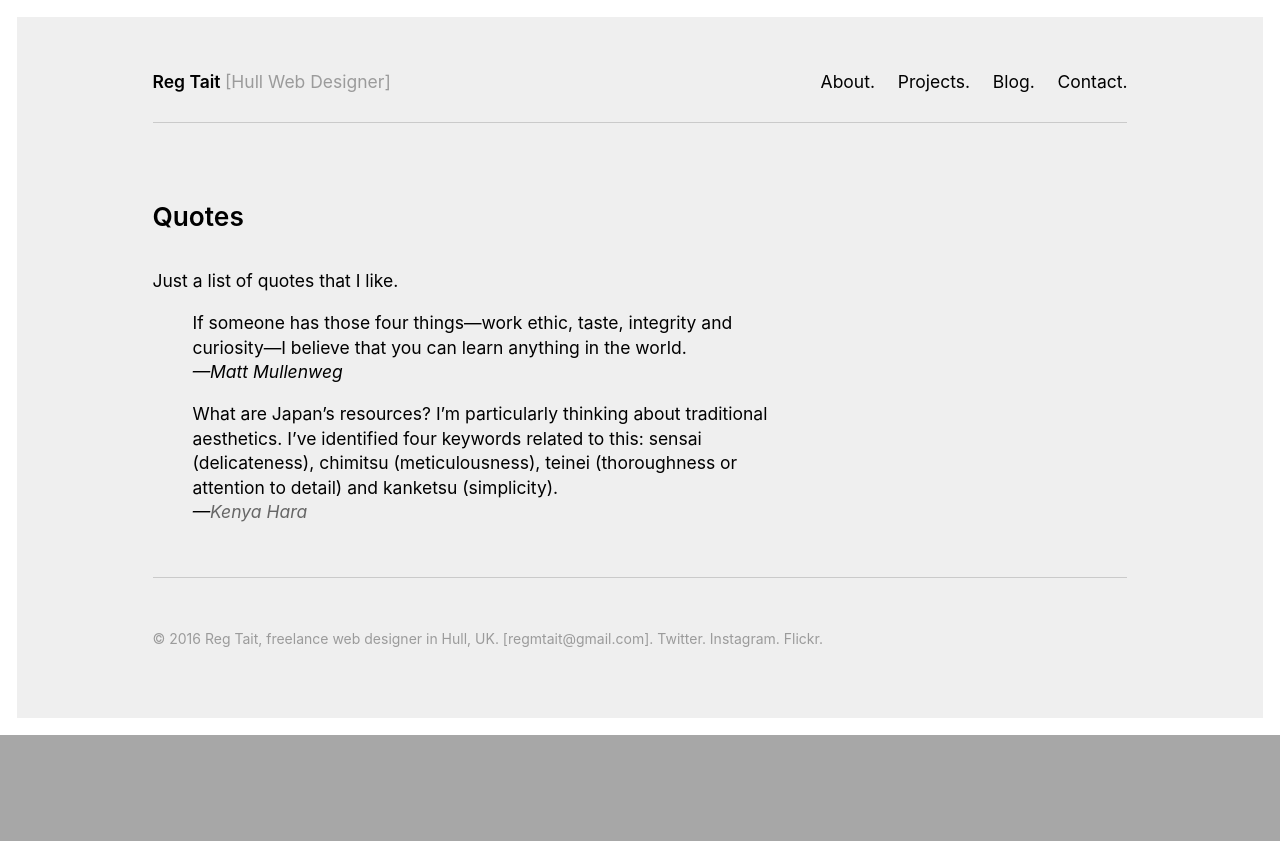
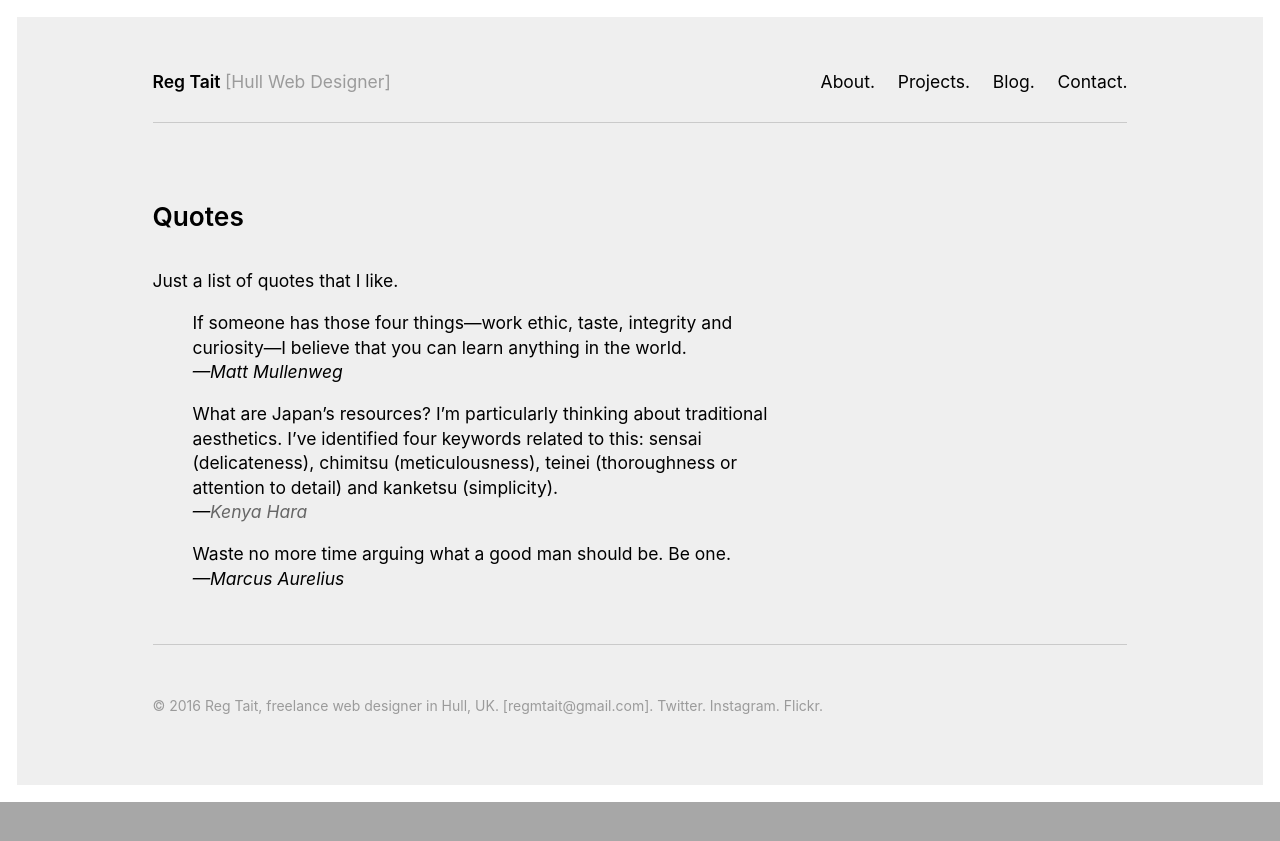
Before and after one commit to regmtait/regmtait.co.uk, a Jekyll site: the page built from quotes.md, in a window 1280 px wide. Shown: the top 841 px of the page. Built offline with Jekyll 4.4.1, drawn with Linux system fonts in a browser that asks for light colours.

Commit message:
Added a quote, formatting edit, title edit

```diff
--- a/quotes.md
+++ b/quotes.md
@@ -14,7 +14,10 @@ exclude_from_nav: true
 Just a list of quotes that I like.
 
 > If someone has those four things—work ethic, taste, integrity and curiosity—I believe that you can learn anything in the world.
-    <br><cite>—Matt Mullenweg</cite>
+<br><cite>—Matt Mullenweg</cite>
 
 > What are Japan’s resources? I’m particularly thinking about traditional aesthetics. I’ve identified four keywords related to this: sensai (delicateness), chimitsu (meticulousness), teinei (thoroughness or attention to detail) and kanketsu (simplicity).
-    <br><cite>—[Kenya Hara](http://www.japantimes.co.jp/life/2014/01/04/general/value-judgments/#.V7Dpi44lCxc 'Kenya Hara interview, Japan Times')</cite>
+<br><cite>—[Kenya Hara](http://www.japantimes.co.jp/life/2014/01/04/general/value-judgments/#.V7Dpi44lCxc 'Kenya Hara interview, Japan Times')</cite>
+
+> Waste no more time arguing what a good man should be. Be one.
+<br><cite>—Marcus Aurelius</cite>
```
Also changed, not shown: other parts of quotes.md (+1 -1 lines).
